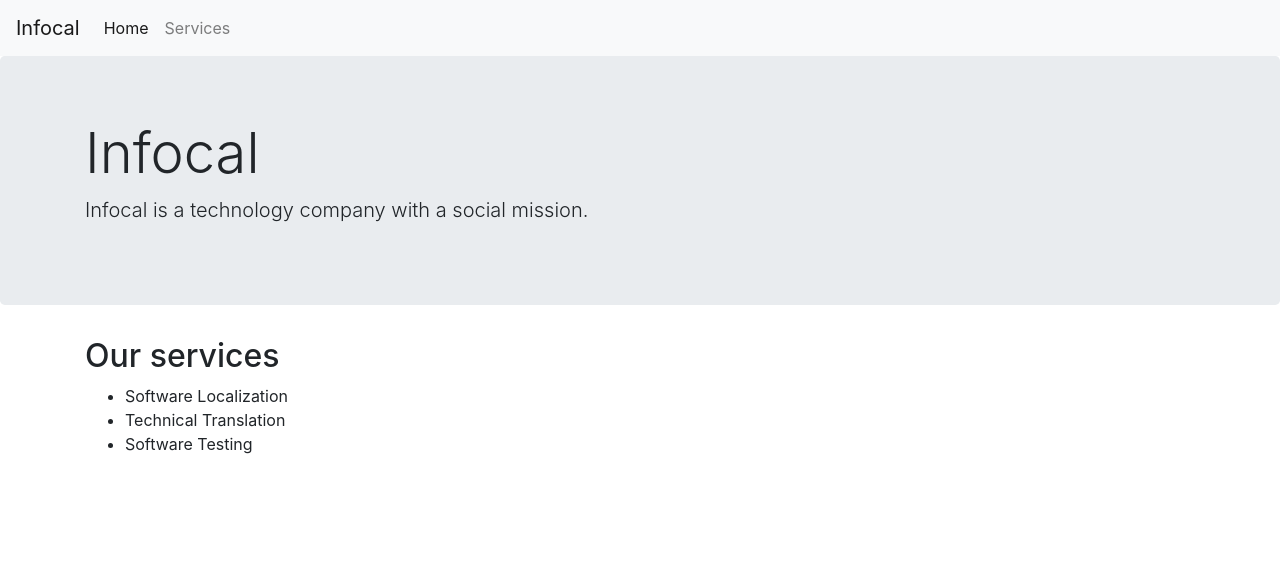
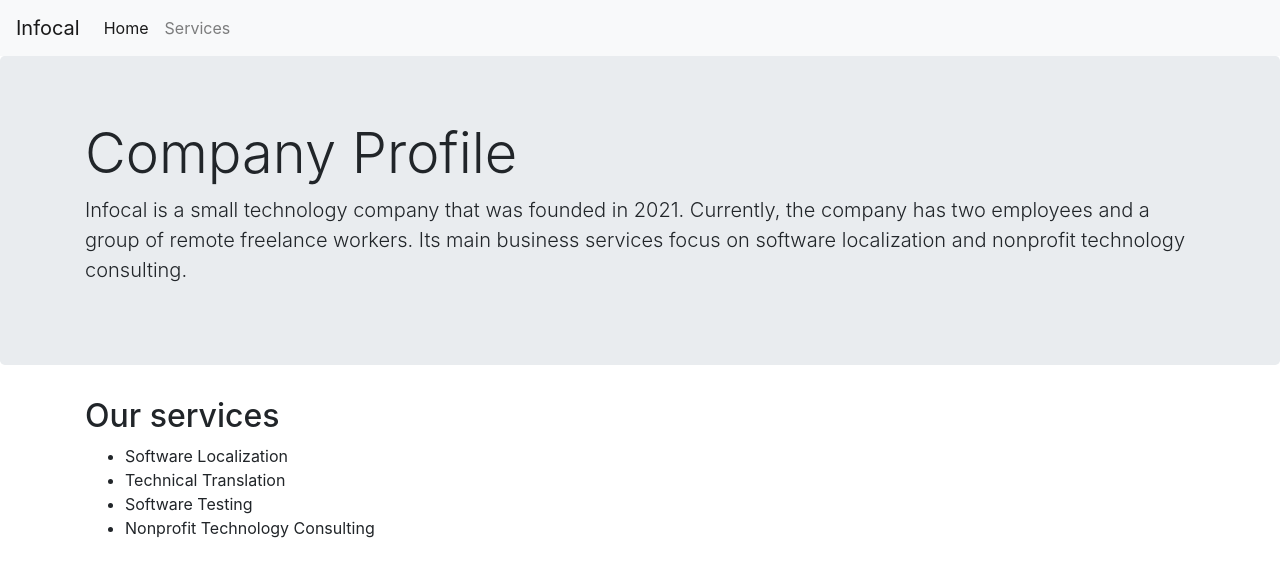
Before and after one commit to tuntunaung/infocal.github.io, a plain HTML site: page index.html in a window 1280 px wide. Drawn offline with nearby package versions, Linux system fonts and the light colour scheme.

Commit message:
Update index.html

```diff
--- a/index.html
+++ b/index.html
@@ -26,8 +26,8 @@
   </nav>
   <div class="jumbotron">
     <div class="container">
-      <h1 class="display-4">Infocal</h1>
-      <p class="lead">Infocal is a technology company with a social mission.</p>
+      <h1 class="display-4">Company Profile</h1>
+      <p class="lead">Infocal is a small technology company that was founded in 2021. Currently, the company has two employees and a group of remote freelance workers. Its main business services focus on software localization and nonprofit technology consulting.</p>
     </div>
   </div>
   <div class="container">
@@ -36,6 +36,7 @@
       <li>Software Localization</li>
       <li>Technical Translation</li>
       <li>Software Testing</li>
+      <li>Nonprofit Technology Consulting</>
     </ul>
   </div>
   <!-- jQuery first, then Popper.js, then Bootstrap JS -->
```
